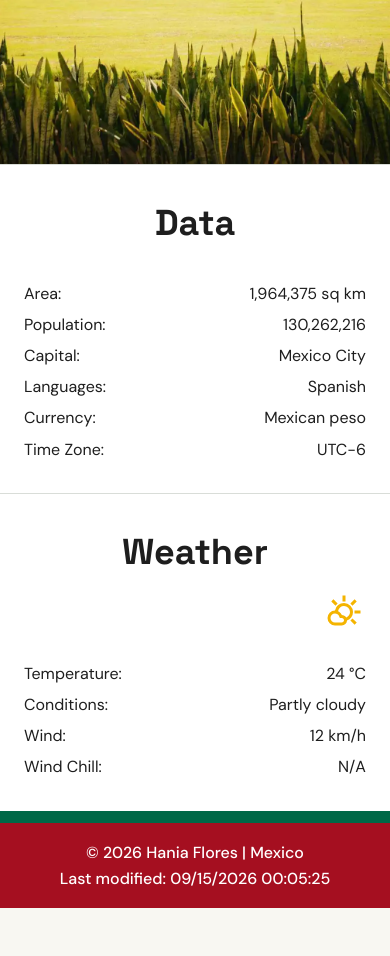
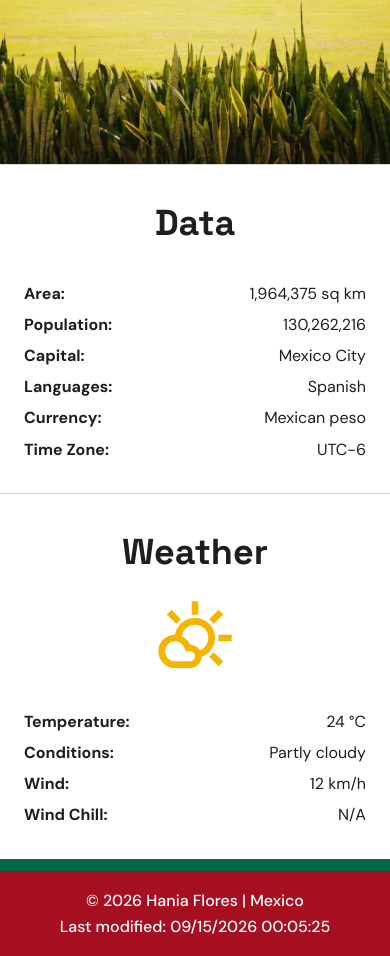
Before and after one commit to HaniaFlores/wdd131, a plain HTML site: page place.html in a window 390 px wide. Shown: the part 524-1480 px from the top of the page. Before the commit the page ends 1432 px from the top, so only its background shows below. Drawn offline with Linux system fonts and the light colour scheme.

Commit message:
css enhancements

```diff
--- a/styles/place.css
+++ b/styles/place.css
@@ -1,5 +1,3 @@
-@import url('https://fonts.googleapis.com/css2?family=DM+Sans:wght@400;500;700&family=Space+Grotesk:wght@500;600;700&display=swap');
-
 :root {
 	--ink: #1e1e1e;
 	--paper: #f8f7f2;
@@ -17,17 +15,12 @@
 body {
 	margin: 0;
 	min-height: 100vh;
+	display: grid;
+	grid-template-rows: auto minmax(0, 1fr) auto;
 	color: var(--ink);
 	background: var(--paper);
 	font-family: 'DM Sans', sans-serif;
 	line-height: 1.45;
-}
-
-@media (min-width: 768px) {
-	body {
-		display: grid;
-		grid-template-rows: auto minmax(0, 1fr) auto;
-	}
 }
 
 .site-header {
@@ -82,9 +75,11 @@ h1 {
 	z-index: 1;
 	margin: 1.5rem;
 	padding: 0 1.25rem 1.25rem;
-	border: 1px solid var(--line);
-	background: #ffffffe8;
-	box-shadow: 0 0.75rem 1.5rem #1e1e1e26;
+	border: 1px solid rgba(255, 255, 255, 0.7);
+	background: rgba(255, 255, 255, 0.82);
+	box-shadow: 0 0.65rem 1.25rem rgba(0, 0, 0, 0.28);
+	backdrop-filter: blur(3px);
+	-webkit-backdrop-filter: blur(3px);
 }
 
 .data-panel {
@@ -92,8 +87,9 @@ h1 {
 }
 
 .data-panel h2 {
-	margin-left: -1.25rem;
-	margin-right: -1.25rem;
+	width: calc(100% + 1rem);
+	margin: 0.5rem 0 2rem -1.65rem;
+	box-shadow: 0 0.3rem 0.65rem rgba(0, 0, 0, 0.2);
 }
 
 .weather-panel {
@@ -111,9 +107,9 @@ h2 {
 .weather-heading {
 	display: flex;
 	align-items: center;
-	justify-content: space-between;
-	gap: 1rem;
-	margin: 0 -1.25rem 1rem;
+	width: calc(100% + 1rem);
+	margin: 0.5rem 0 2rem -1.65rem;
+	box-shadow: 0 0.3rem 0.65rem rgba(0, 0, 0, 0.2);
 }
 
 .weather-heading h2 {
@@ -153,6 +149,7 @@ dd {
 
 dt {
 	white-space: nowrap;
+    font-weight: bold;
 }
 
 dd {
@@ -207,15 +204,21 @@ footer p {
 		padding: 2rem 1.5rem;
 		border: 0;
 		border-top: 1px solid var(--line);
+		background: var(--surface);
 		box-shadow: none;
+		backdrop-filter: none;
+		-webkit-backdrop-filter: none;
 	}
 
 	.info-panel h2 {
+		width: 100%;
 		margin: 0 0 2rem;
 		padding: 0;
+		box-shadow: none;
 		color: var(--ink);
 		background: transparent;
 		font-size: 2.25rem;
+		font-weight: bold;
 		text-align: center;
 	}
 
@@ -225,16 +228,30 @@ footer p {
 	}
 
 	.weather-heading {
-		justify-content: center;
+		display: block;
+		width: 100%;
 		margin: 0 0 2rem;
+		box-shadow: none;
+		text-align: center;
 	}
 
 	.weather-heading h2 {
+		width: 100%;
 		margin: 0;
+		text-align: center;
 	}
 
-	#weather-title::after {
+	.weather-heading #weather-title {
+		display: flex;
+		flex-direction: column;
+		align-items: center;
+		justify-content: center;
+	}
+
+	.weather-heading #weather-title::after {
 		display: block;
-		margin: 1rem auto 0;
+		width: 5rem;
+		height: 5rem;
+		margin: 1.25rem 0 0;
 	}
 }
```
